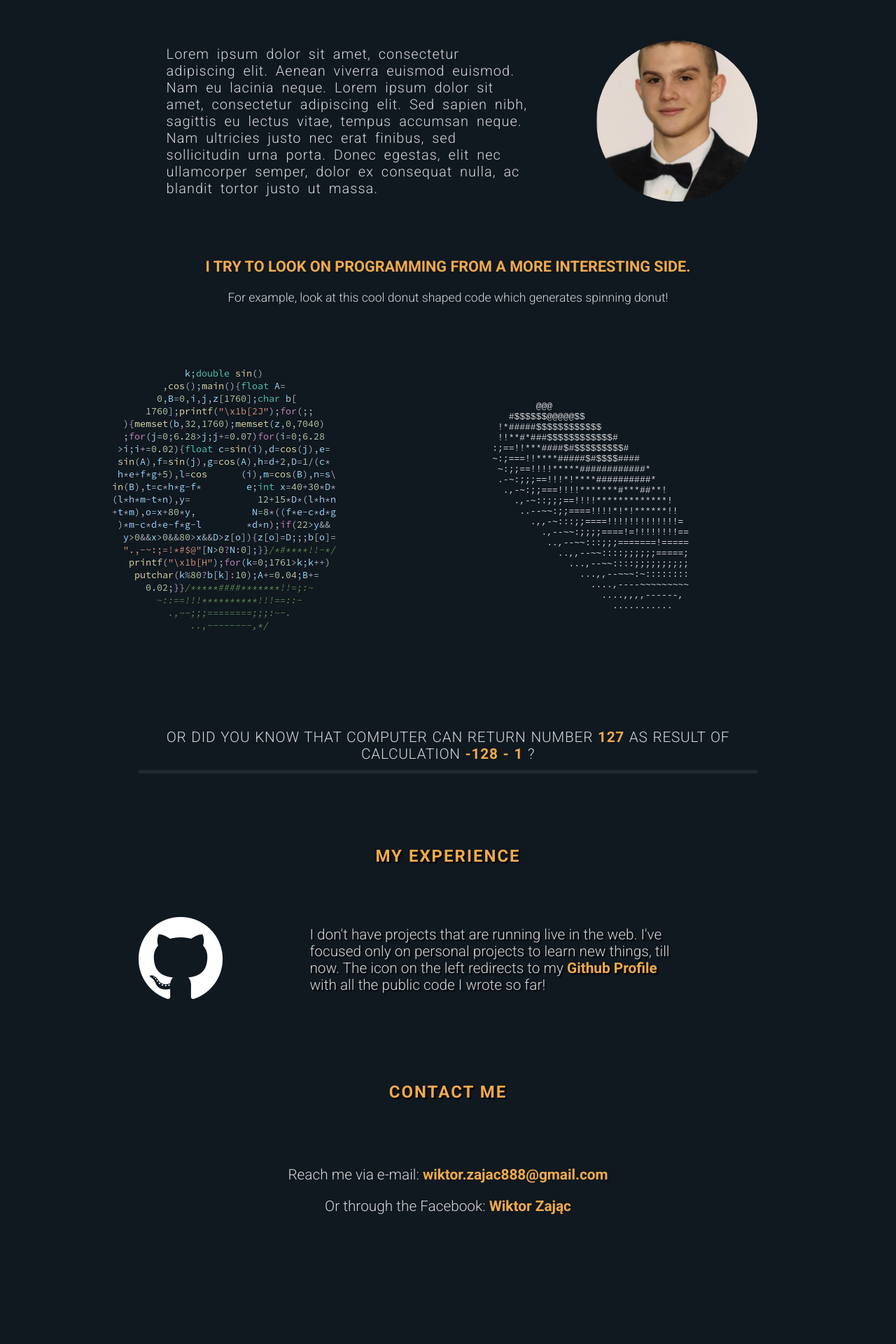
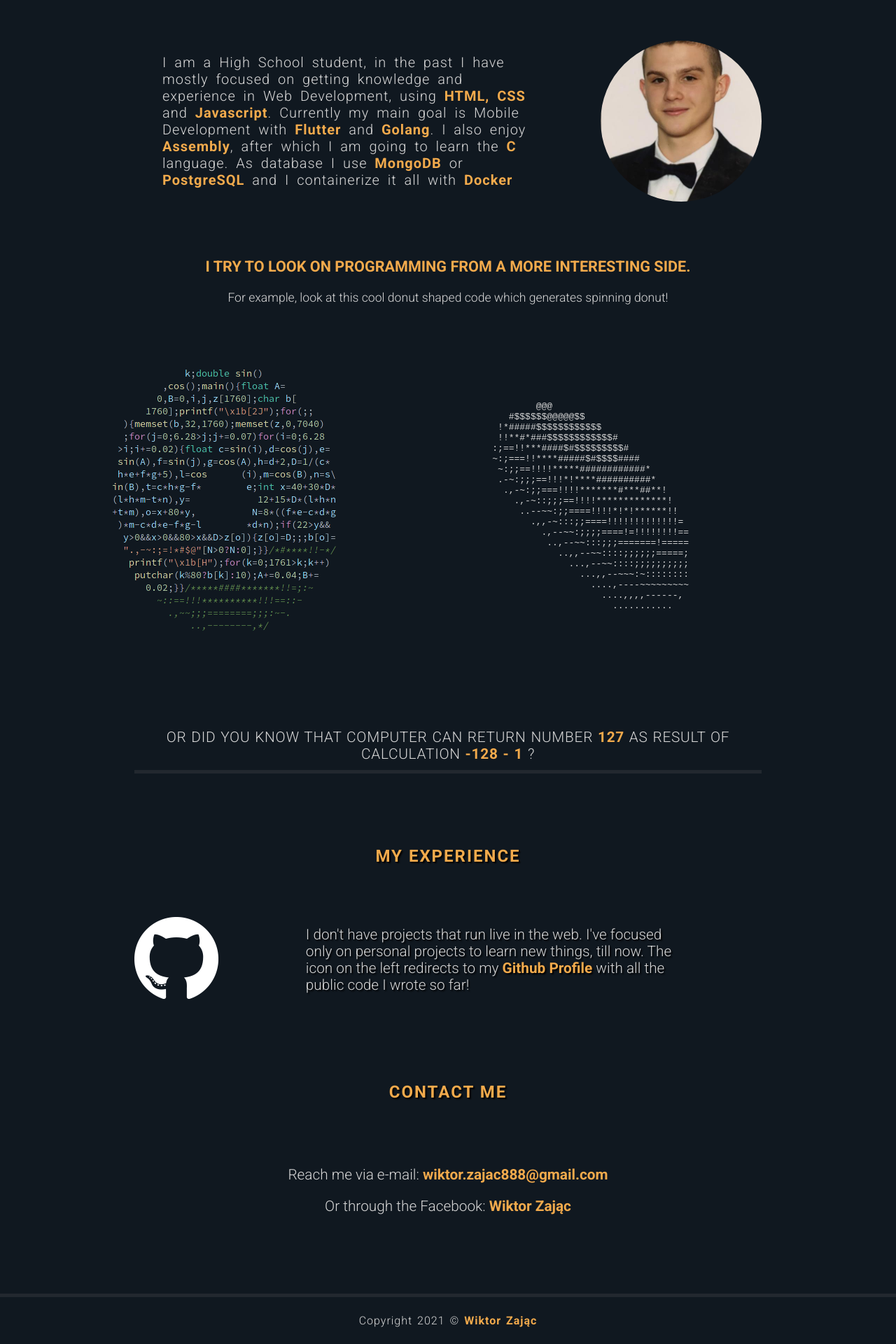
Before and after one commit to wzslr321/portfolio, a Svelte app: page / in a window 1280 px wide. Shown: the part 235-2155 px from the top of the page at 70% size. Before the commit the page ends 2091 px from the top, so only its background shows below. Built offline with nearby package versions, Linux system fonts and the light colour scheme.

Commit message:
footer and aboutme content

```diff
--- a/src/App.svelte
+++ b/src/App.svelte
@@ -5,6 +5,7 @@
   import Overflow from './Curiosities/Overflow.svelte'
   import Github from './Experience/Github.svelte'
   import Contact from './Contact/Contact.svelte'
+  import Footer from './Footer/Footer.svelte'
 
 </script>
 
@@ -14,6 +15,7 @@
 <Overflow/>
 <Github/>
 <Contact/>
+<Footer/>
 
 
 <style lang="scss">
@@ -23,6 +25,8 @@
     font-family: $font-family;
     background-color: $primary-blue-color;
     color: $primary-font-color;
+    padding:0;
+    margin:0;
   }
   :global(.highlighted-text) {
     font-weight: bold;
--- a/src/Experience/Github.svelte
+++ b/src/Experience/Github.svelte
@@ -11,7 +11,7 @@
         </a>
 
         <article>
-            I don't have projects that are running live in the web. I've focused
+            I don't have projects that run live in the web. I've focused
             only on personal projects to learn new things, till now. The icon on the left redirects
             to my
             <span class="highlighted-text">
--- /dev/null
+++ b/src/Footer/Footer.svelte
@@ -0,0 +1,18 @@
+<footer>
+    Copyright 2021 &copy
+    <span class="highlighted-text">
+        Wiktor Zając
+    </span>
+</footer>
+
+<style lang="scss">
+  @import "public/style/variables.scss";
+
+  footer {
+    letter-spacing: 1px;
+    word-spacing: 2px;
+    text-align:center;
+    padding:1.5em 0;
+    border-top:5px solid $dark-grey-color;
+  }
+</style>
--- a/src/Main/About.svelte
+++ b/src/Main/About.svelte
@@ -1,11 +1,25 @@
 <main>
     <section>
-        Lorem ipsum dolor sit amet, consectetur adipiscing elit. Aenean viverra euismod euismod. Nam eu lacinia neque.
-        Lorem ipsum dolor sit amet, consectetur adipiscing elit. Sed sapien nibh, sagittis eu lectus vitae, tempus
-        accumsan
-        neque. Nam ultricies justo nec erat finibus, sed sollicitudin urna porta. Donec egestas, elit nec ullamcorper
-        semper,
-        dolor ex consequat nulla, ac blandit tortor justo ut massa.
+        I am a High School student, in the past I have mostly focused
+        on getting knowledge and experience in Web Development, using
+        <span class="highlighted-text"> HTML, CSS </span>
+        and
+        <span class="highlighted-text"> Javascript</span>.
+        Currently my main goal is Mobile Development with
+        <span class="highlighted-text"> Flutter </span>
+        and
+        <span class="highlighted-text"> Golang</span>.
+        I also enjoy
+        <span class="highlighted-text"> Assembly</span>,
+        after which I am going to learn the
+        <span class="highlighted-text">C </span>
+        language. As database I use
+        <span class="highlighted-text"> MongoDB</span>
+        or
+        <span class="highlighted-text"> PostgreSQL</span>
+        and I containerize it all with
+        <span class="highlighted-text"> Docker </span>
+
     </section>
     <aside>
         <img src="images/myself.png" alt="Image of myself"/>
```
